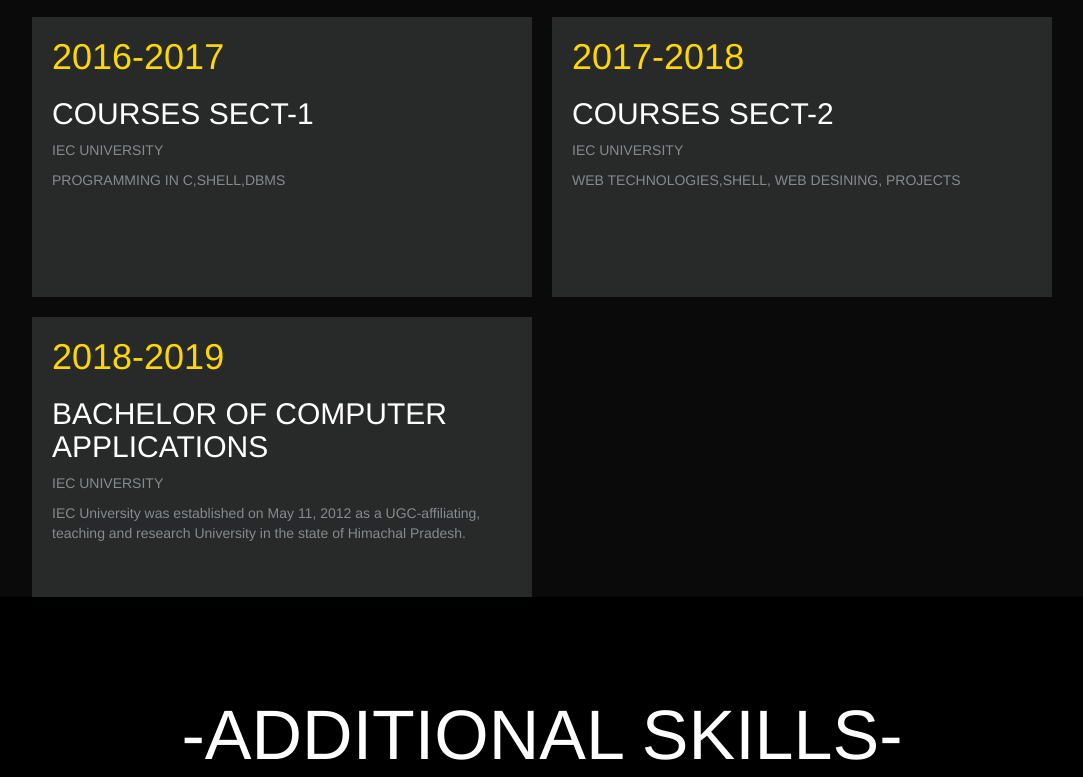
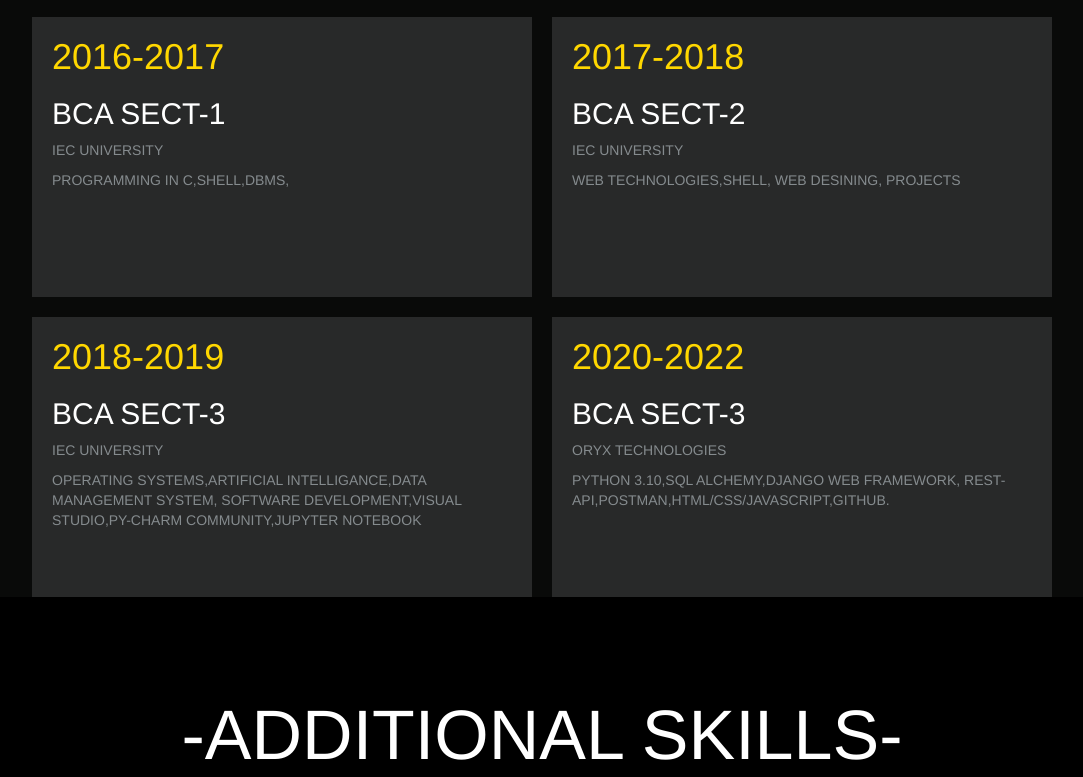
Before and after one commit to AHTESHAMSANGE/Portfolio.github.io, a plain HTML site: page index.html in a window 1280 px wide. Shown: the part 1573-2350 px from the top of the page, without its empty margins (98-1181 px from the left). Drawn offline with nearby package versions, Linux system fonts and the light colour scheme.

Commit message:
Update index.html

```diff
--- a/index.html
+++ b/index.html
@@ -118,29 +118,40 @@
             <div>
                 <div style="margin:20px ; color:rgb(133, 139, 142);">
                     <h1><span style="color:gold;"> 2016-2017</span></h1>
-                    <h2 style="color:white ;"> COURSES SECT-1</h2>
+                    <h2 style="color:white ;"> BCA SECT-1</h2>
                     <p> IEC UNIVERSITY</p>
-                    <p>PROGRAMMING IN C,SHELL,DBMS</p>
+                    <p>PROGRAMMING IN C,SHELL,DBMS,</p>
                 </div>
             </div>
             <div>
                 <div style="margin:20px ; color:rgb(133, 139, 142);">
                     <h1><span style="color:gold;"> 2017-2018</span></h1>
-                    <h2 style="color:white ;">COURSES SECT-2 </h2>
+                    <h2 style="color:white ;">BCA SECT-2 </h2>
                     <p> IEC UNIVERSITY</p>
                     <p>WEB TECHNOLOGIES,SHELL,
                         WEB DESINING,
                         PROJECTS
+                    </p>
                     </div>
             </div>
             <div>
                 <div style="margin:20px ; color:rgb(133, 139, 142);">
                     <h1><span style="color:gold;"> 2018-2019</span></h1>
-                    <h2 style="color:white ;">BACHELOR OF COMPUTER APPLICATIONS</h2>
+                    <h2 style="color:white ;">BCA SECT-3</h2>
                     <p> IEC UNIVERSITY</p>
-                    <p>IEC University was established on May 11, 2012 as a UGC-affiliating,
-                        teaching and research University in the state of Himachal Pradesh.
-                         </p>
+                    <p>OPERATING SYSTEMS,ARTIFICIAL INTELLIGANCE,DATA MANAGEMENT SYSTEM,
+                        SOFTWARE DEVELOPMENT,VISUAL STUDIO,PY-CHARM COMMUNITY,JUPYTER NOTEBOOK
+                        </p>
+                </div>
+            </div>
+            <div>
+                <div style="margin:20px ; color:rgb(133, 139, 142);">
+                    <h1><span style="color:gold;"> 2020-2022</span></h1>
+                    <h2 style="color:white ;">BCA SECT-3</h2>
+                    <p> ORYX TECHNOLOGIES </p>
+                    <p>PYTHON 3.10,SQL ALCHEMY,DJANGO WEB FRAMEWORK,
+                        REST-API,POSTMAN,HTML/CSS/JAVASCRIPT,GITHUB.
+                    </p>
                 </div>
             </div>
         </div>
@@ -234,7 +245,7 @@
         <h1 style="color: white;text-align: center;font-size:70px;margin-top: 100px;"> Our
             Projects</h1>
         <p style="color:rgb(133, 139, 142);text-align: center;font-size: large;">Here are some of mine projects ,were i have worked on Projects
-        like E-Commerce , Job-portal ,Blog and many more my specialization is in Django </p>
+        like E-Commerce[along with PayTm integration] , Job-portal ,Blog and many more my specialization is in Django </p>
 
 
         <div class="project">
```
